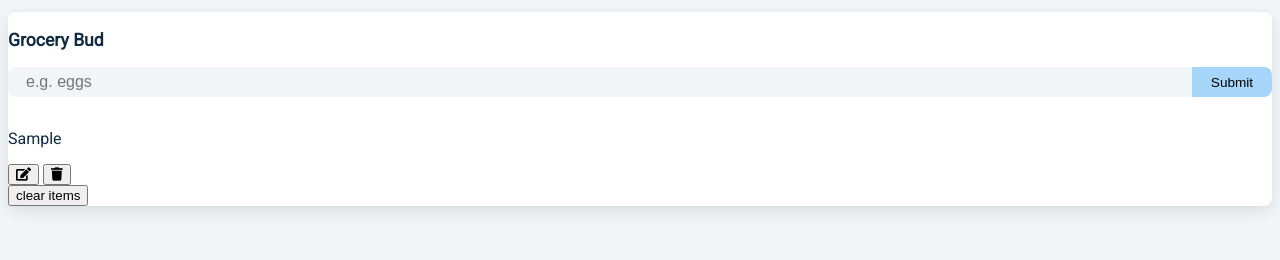
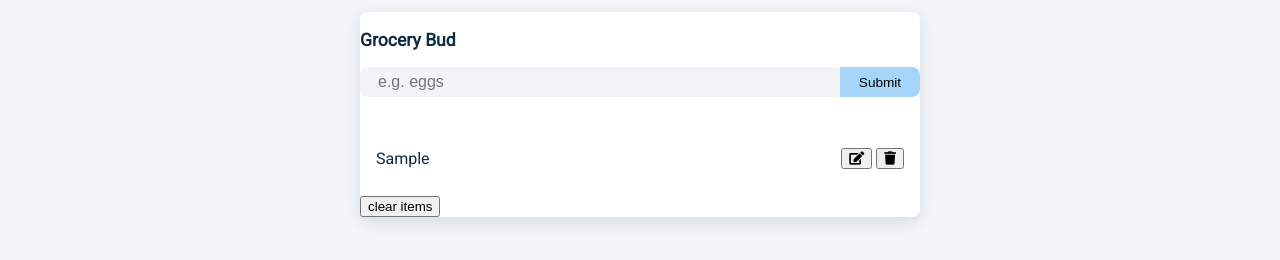
Before and after one commit to derektypist/grocery-bud, a plain HTML site: page index.html in a window 1280 px wide. Both pictures are taken after typing "Sample" into the empty fields and a click on the button "Submit". Drawn offline with Linux system fonts and the light colour scheme.

Commit message:
Added grocery-item styles at style.css

```diff
--- a/css/style.css
+++ b/css/style.css
@@ -15,7 +15,10 @@ h3 {
     background: white;
     border-radius: 0.5rem;
     box-shadow: 0 5px 15px rgba(0,0,0,0.1);
-
+    width: 90vw;
+    margin-top: 5rem;
+    margin: 0 auto;
+    max-width: 35rem;
 }
 
 .section-center:hover {
@@ -97,3 +100,18 @@ h3 {
 .show-container {
     visibility: visible;
 }
+
+.grocery-item {
+    text-transform: capitalize;
+    display: flex;
+    align-items: center;
+    justify-content: space-between;
+    margin-bottom: 0.5rem;
+    padding: 0.25rem 1rem;
+    border-radius: 0.5rem;
+}
+
+.grocery-item:hover {
+    color: hsl(210,22%,49%);
+    background: hsl(210,36%,96%);
+}
```
